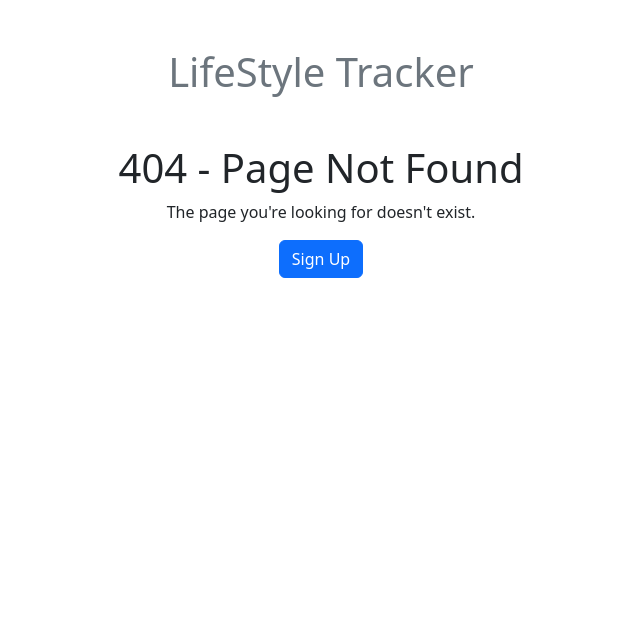
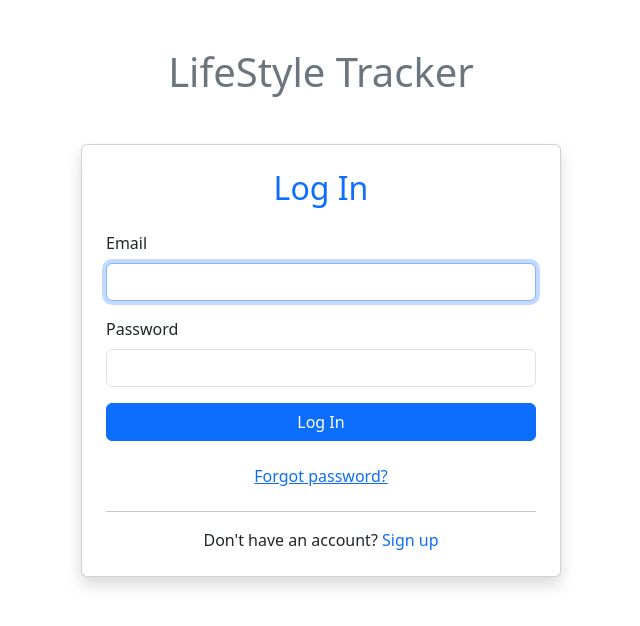
Before and after one commit to swleung1/LifeStyle-Tracker-After-Care-Platform, a React (Vite) app in the folder Frontend/: page /login in a window 1280 px wide. Before the commit this address had no page. Shown: the top 626 px of the page, without its empty margins (319-959 px from the left). Built offline with nearby package versions, Linux system fonts and the light colour scheme.

Commit message:
login page with forgot password modal

```diff
--- /dev/null
+++ b/Frontend/src/components/ForgotPasswordModal.jsx
@@ -0,0 +1,34 @@
+import React from "react";
+
+function ForgotPasswordModal({ onClose, title, children }) {
+  return (
+    <div
+      className="modal fade show d-block"
+      tabIndex="-1"
+      role="dialog"
+      style={{ backgroundColor: "rgba(0,0,0,0.5)" }}
+    >
+      <div className="modal-dialog" role="document">
+        <div className="modal-content">
+          <div className="modal-header">
+            <h5 className="modal-title">{title}</h5>
+            <button
+              type="button"
+              className="btn-close"
+              aria-label="Close"
+              onClick={onClose}
+            ></button>
+          </div>
+          <div className="modal-body">{children}</div>
+          <div className="modal-footer">
+            <button type="button" className="btn btn-secondary" onClick={onClose}>
+              Close
+            </button>
+          </div>
+        </div>
+      </div>
+    </div>
+  );
+}
+
+export default ForgotPasswordModal;
--- /dev/null
+++ b/Frontend/src/pages/LoginPage.jsx
@@ -0,0 +1,142 @@
+import React, { useState } from "react";
+import { useNavigate, Link } from "react-router-dom";
+import validateLogin from "../../utils/validateLogin";
+import ForgotPasswordModal from "../components/ForgotPasswordModal";
+
+function LoginPage() {
+  const navigate = useNavigate();
+
+  const [formData, setFormData] = useState({ email: "", password: "" });
+  const [errors, setErrors] = useState({});
+  const [loading, setLoading] = useState(false);
+  const [showForgotModal, setShowForgotModal] = useState(false);
+
+  const handleChange = (e) => {
+    const { name, value } = e.target;
+    setFormData((prev) => ({ ...prev, [name]: value }));
+  };
+
+  const loginUser = async ({ email }) => {
+    return new Promise((resolve, reject) => {
+      setTimeout(() => {
+        if (email.includes("doctor")) {
+          resolve({ role: "doctor" });
+        } else if (email.includes("patient")) {
+          resolve({ role: "patient" });
+        } else {
+          reject(new Error("Invalid credentials"));
+        }
+      }, 1000);
+    });
+  };
+
+  const handleSubmit = async (e) => {
+    e.preventDefault();
+    const validationErrors = validateLogin(formData);
+    setErrors(validationErrors);
+    if (Object.keys(validationErrors).length > 0) return;
+
+    setLoading(true);
+    try {
+      const response = await loginUser(formData);
+      navigate(`/dashboard/${response.role}`);
+    } catch (err) {
+      console.error(err);
+      setErrors({ email: "Login failed. Please check your credentials." });
+    } finally {
+      setLoading(false);
+    }
+  };
+
+  return (
+    <div className="d-flex justify-content-center mt-5">
+      <form
+        onSubmit={handleSubmit}
+        className="card p-4 shadow"
+        style={{ width: "30rem" }}
+        aria-label="Login form"
+      >
+        <h2 className="mb-4 text-primary text-center">Log In</h2>
+
+        <div className="mb-3">
+          <label htmlFor="email" className="form-label">
+            Email
+          </label>
+          <input
+            type="email"
+            name="email"
+            id="email"
+            className={`form-control ${errors.email ? "is-invalid" : ""}`}
+            value={formData.email}
+            onChange={handleChange}
+            autoFocus
+          />
+          {errors.email && (
+            <div className="invalid-feedback">{errors.email}</div>
+          )}
+        </div>
+
+        <div className="mb-3">
+          <label htmlFor="password" className="form-label">
+            Password
+          </label>
+          <input
+            type="password"
+            name="password"
+            id="password"
+            className={`form-control ${errors.password ? "is-invalid" : ""}`}
+            value={formData.password}
+            onChange={handleChange}
+            autoComplete="current-password"
+          />
+          {errors.password && (
+            <div className="invalid-feedback">{errors.password}</div>
+          )}
+        </div>
+
+        <button
+          type="submit"
+          className="btn btn-primary w-100"
+          disabled={loading}
+        >
+          {loading ? "Logging in..." : "Log In"}
+        </button>
+
+        <div className="mt-3 text-center">
+          <button
+            type="button"
+            className="btn btn-link"
+            onClick={() => setShowForgotModal(true)}
+          >
+            Forgot password?
+          </button>
+        </div>
+
+        <hr />
+        <div className="text-center">
+          <span>Don't have an account? </span>
+          <Link to="/signup" className="text-decoration-none text-primary">
+            Sign up
+          </Link>
+        </div>
+      </form>
+
+      {showForgotModal && (
+        <ForgotPasswordModal
+          onClose={() => setShowForgotModal(false)}
+          title="Reset Your Password"
+        >
+          <p>Enter your email</p>
+          <input
+            type="email"
+            className="form-control mb-3"
+            placeholder="Email"
+          />
+          <button className="btn btn-primary w-100">Send Reset Link</button>
+        </ForgotPasswordModal>
+      )}
+    </div>
+  );
+}
+
+export default LoginPage;
--- a/Frontend/src/routes/AppRoutes.jsx
+++ b/Frontend/src/routes/AppRoutes.jsx
@@ -3,12 +3,14 @@ import PatientDashboardPage from "../pages/PatientDashboardPage";
 import  SignupPage  from "../pages/SignupPage";
 import  NotFoundPage from "../pages/NotFoundPage"
 import DoctorDashboardPage from './../pages/DoctorDashboardPage';
+import LoginPage from "../pages/LoginPage";
 
 function AppRoutes() {
   return (
     <Routes>
       <Route path="*" element={<NotFoundPage />} />
       <Route path="/" element={<SignupPage />} />
+      <Route path="/login" element={<LoginPage/>}/>
       <Route path="/signup" element={<SignupPage />} />
       <Route path="/dashboard/patient" element={<PatientDashboardPage />} />
       <Route path="/dashboard/doctor" element={<DoctorDashboardPage />} />
--- /dev/null
+++ b/Frontend/utils/validateLogin.js
@@ -0,0 +1,19 @@
+function validateLogin(data) {
+  const errors = {};
+
+  if (!data.email.trim()) {
+    errors.email = "Email is required";
+  } else if (!/^[^\s@]+@[^\s@]+\.[^\s@]+$/.test(data.email)) {
+    errors.email = "Invalid email format";
+  }
+
+  if (!data.password.trim()) {
+    errors.password = "Password is required";
+  } else if (data.password.length < 6) {
+    errors.password = "Password must be at least 6 characters";
+  }
+
+  return errors;
+}
+
+export default validateLogin;
```
